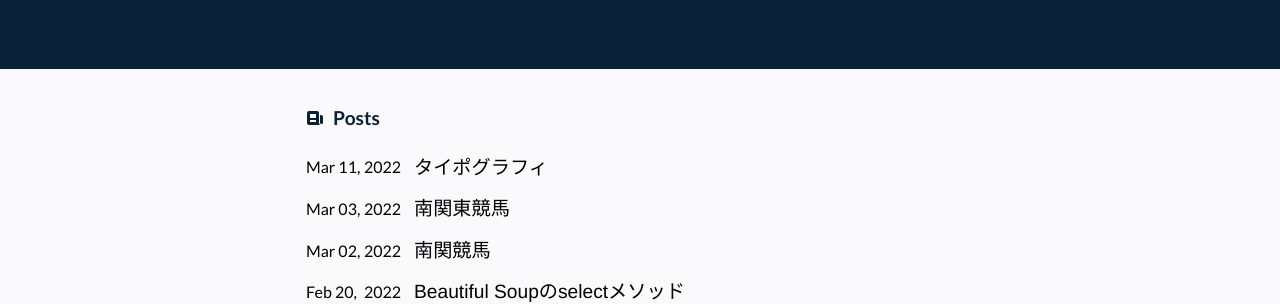
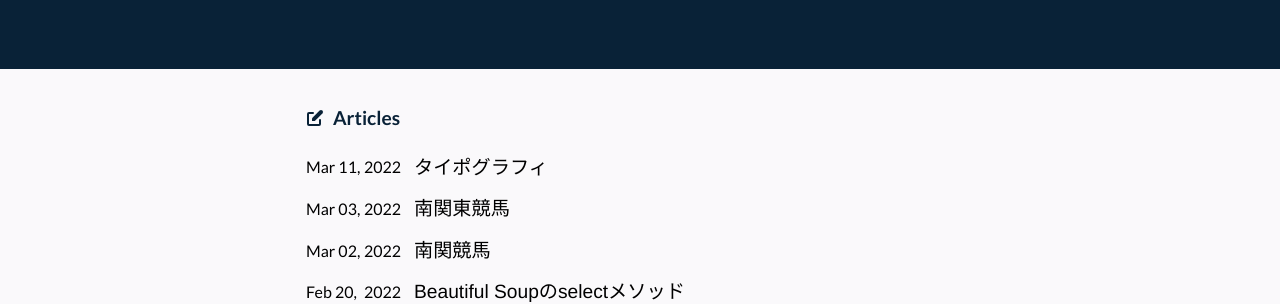
Before and after one commit to justgetwet/jekyll-pages, a Jekyll site: the page built from index.md, in a window 1280 px wide. Shown: the part 267-571 px from the top of the page. Built offline with Jekyll 4.4.1, drawn with Linux system fonts in a browser that asks for light colours; a script that is not in the unit is left out.

Commit message:
change articles

```diff
--- a/index.md
+++ b/index.md
@@ -6,8 +6,8 @@ title: Top Page
 <main>
   <div class="caption">
     <!-- <div class="book">{% include icons/book-open.svg %}</div> -->
-    <div class="newspaper">{% include icons/newspaper.svg %}</div>
-    <h2>Posts</h2>
+    <div class="newspaper">{% include icons/pencil.svg %}</div>
+    <h2>Articles</h2>
   </div>
     <aside>
       {% for post in site.posts %}
```
Also changed, not shown: _includes/icons/archive.svg (added), _includes/icons/pencil.svg (added).
